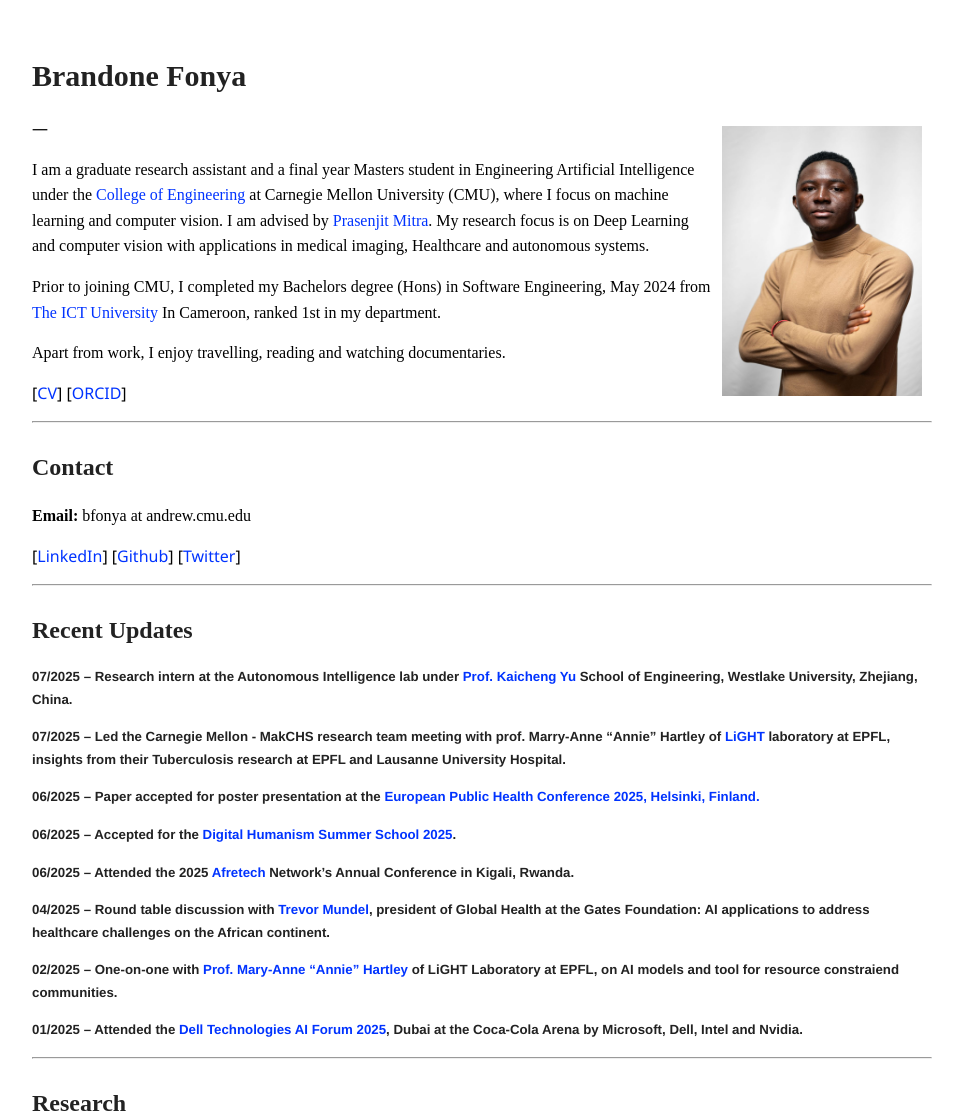
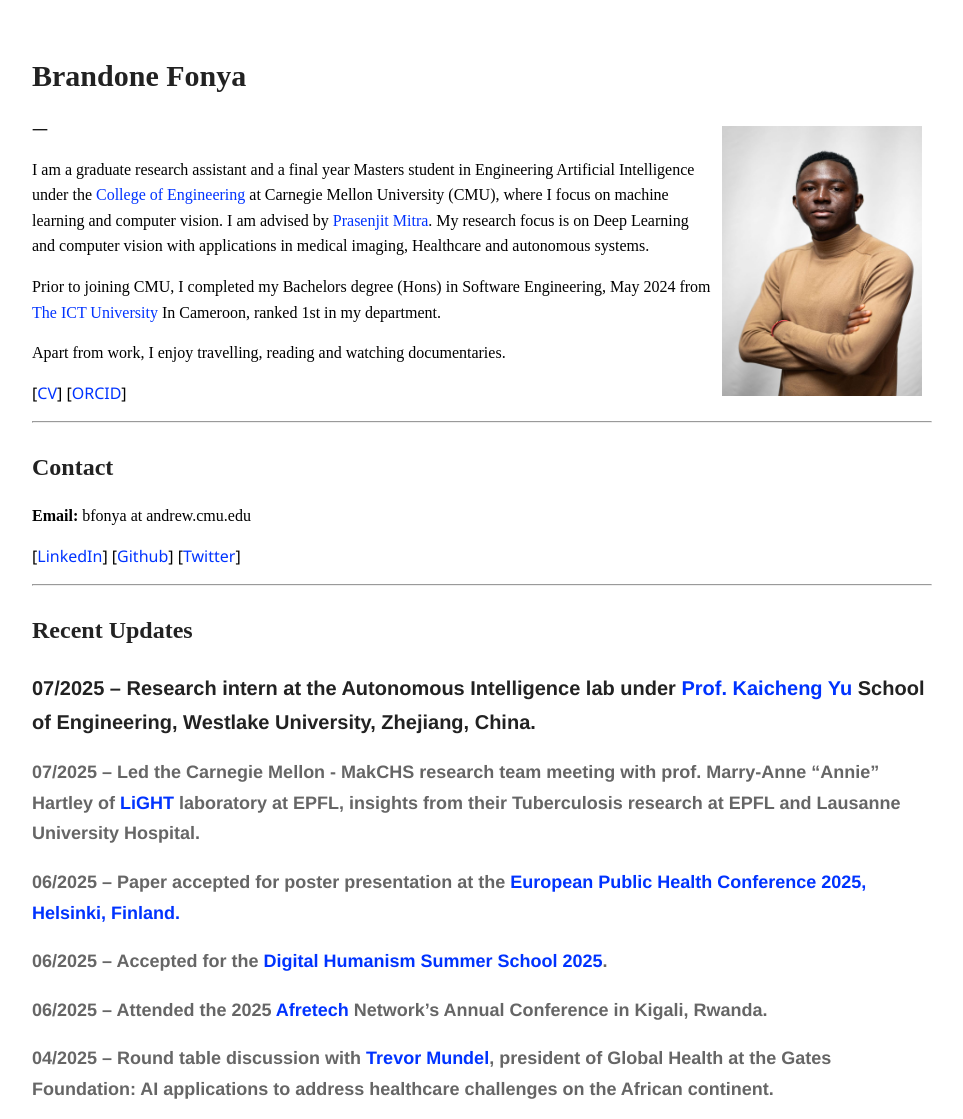
Before and after one commit to FonyaBrandone/FonyaBrandone.github.io, a Jekyll site: the page built from index.md, in a window 1280 px wide. Shown: the top 1119 px of the page, without its empty margins (168-1131 px from the left). Built offline with Jekyll 4.4.1, drawn with Linux system fonts in a browser that asks for light colours; grey boxes are pictures that could not be loaded.

Commit message:
updated fontsize

```diff
--- a/index.md
+++ b/index.md
@@ -4,7 +4,7 @@ title: Brandone Fonya
 description: Brandone Fonya's website
 ---
 
-# <span style="font-family: 'Segoe UI, Tahoma, Geneva, Verdana, sans-serif';"> Brandone Fonya </span>
+# <span style="font-family:'Candara Light';"> Brandone Fonya </span>
 <img src="/static/profile.jpg" alt="Brandone" style="width: 200px; height: 270px; float: right; margin: 10px"/>
 ---
 
@@ -40,21 +40,21 @@ Apart from work, I enjoy travelling, reading and watching documentaries.
 
 <span style="font-family: 'Segoe UI, Tahoma, Geneva, Verdana, sans-serif';">
 
-##### **07/2025** – Research intern at the Autonomous Intelligence lab under <a href='https://en.westlake.edu.cn/faculty/kaicheng-yu.html'>Prof. Kaicheng Yu</a> School of Engineering, Westlake University, Zhejiang, China. <br>
+### **07/2025** – Research intern at the Autonomous Intelligence lab under <a href='https://en.westlake.edu.cn/faculty/kaicheng-yu.html'>Prof. Kaicheng Yu</a> School of Engineering, Westlake University, Zhejiang, China. <br>
 
-##### **07/2025** – Led the Carnegie Mellon - MakCHS research team meeting with prof. Marry-Anne "Annie" Hartley of <a href='https://www.light-laboratory.org/'>LiGHT</a> laboratory at EPFL, insights from their Tuberculosis research at EPFL and Lausanne University Hospital. <br>
+#### **07/2025** – Led the Carnegie Mellon - MakCHS research team meeting with prof. Marry-Anne "Annie" Hartley of <a href='https://www.light-laboratory.org/'>LiGHT</a> laboratory at EPFL, insights from their Tuberculosis research at EPFL and Lausanne University Hospital. <br>
 
-##### **06/2025** – Paper accepted for poster presentation at the <a href='https://ephconference.eu/'>European Public Health Conference 2025, Helsinki, Finland.</a><br>
+#### **06/2025** – Paper accepted for poster presentation at the <a href='https://ephconference.eu/'>European Public Health Conference 2025, Helsinki, Finland.</a><br>
 
-##### **06/2025** – Accepted for the <a href='https://dighum.kcrc.rw/'>Digital Humanism Summer School 2025</a>.<br>
+#### **06/2025** – Accepted for the <a href='https://dighum.kcrc.rw/'>Digital Humanism Summer School 2025</a>.<br>
 
-##### **06/2025** – Attended the 2025 <a href='https://engineering.cmu.edu/afretec/index.html'>Afretech</a> Network's Annual Conference in Kigali, Rwanda.<br>
+#### **06/2025** – Attended the 2025 <a href='https://engineering.cmu.edu/afretec/index.html'>Afretech</a> Network's Annual Conference in Kigali, Rwanda.<br>
 
-##### **04/2025** – Round table discussion with <a href='https://www.gatesfoundation.org/about/leadership/trevor-mundel'>Trevor Mundel</a>, president of Global Health at the Gates Foundation: AI applications to address healthcare challenges on the African continent.<br>
+#### **04/2025** – Round table discussion with <a href='https://www.gatesfoundation.org/about/leadership/trevor-mundel'>Trevor Mundel</a>, president of Global Health at the Gates Foundation: AI applications to address healthcare challenges on the African continent.<br>
 
-##### **02/2025** – One-on-one with <a href='https://people.epfl.ch/mary-anne.hartley?lang=en'>Prof. Mary-Anne “Annie” Hartley</a> of LiGHT Laboratory at EPFL, on AI models and tool for resource constraiend communities.<br>
+#### **02/2025** – One-on-one with <a href='https://people.epfl.ch/mary-anne.hartley?lang=en'>Prof. Mary-Anne “Annie” Hartley</a> of LiGHT Laboratory at EPFL, on AI models and tool for resource constraiend communities.<br>
 
-##### **01/2025** – Attended the <a href='https://events.dell.com/event/ce14c9e1-18e7-4347-aa04-f0e2ce851129/summary'>Dell Technologies AI Forum 2025</a>, Dubai at the Coca-Cola Arena by Microsoft, Dell, Intel and Nvidia. <br>
+#### **01/2025** – Attended the <a href='https://events.dell.com/event/ce14c9e1-18e7-4347-aa04-f0e2ce851129/summary'>Dell Technologies AI Forum 2025</a>, Dubai at the Coca-Cola Arena by Microsoft, Dell, Intel and Nvidia. <br>
 
 ---
 
```
